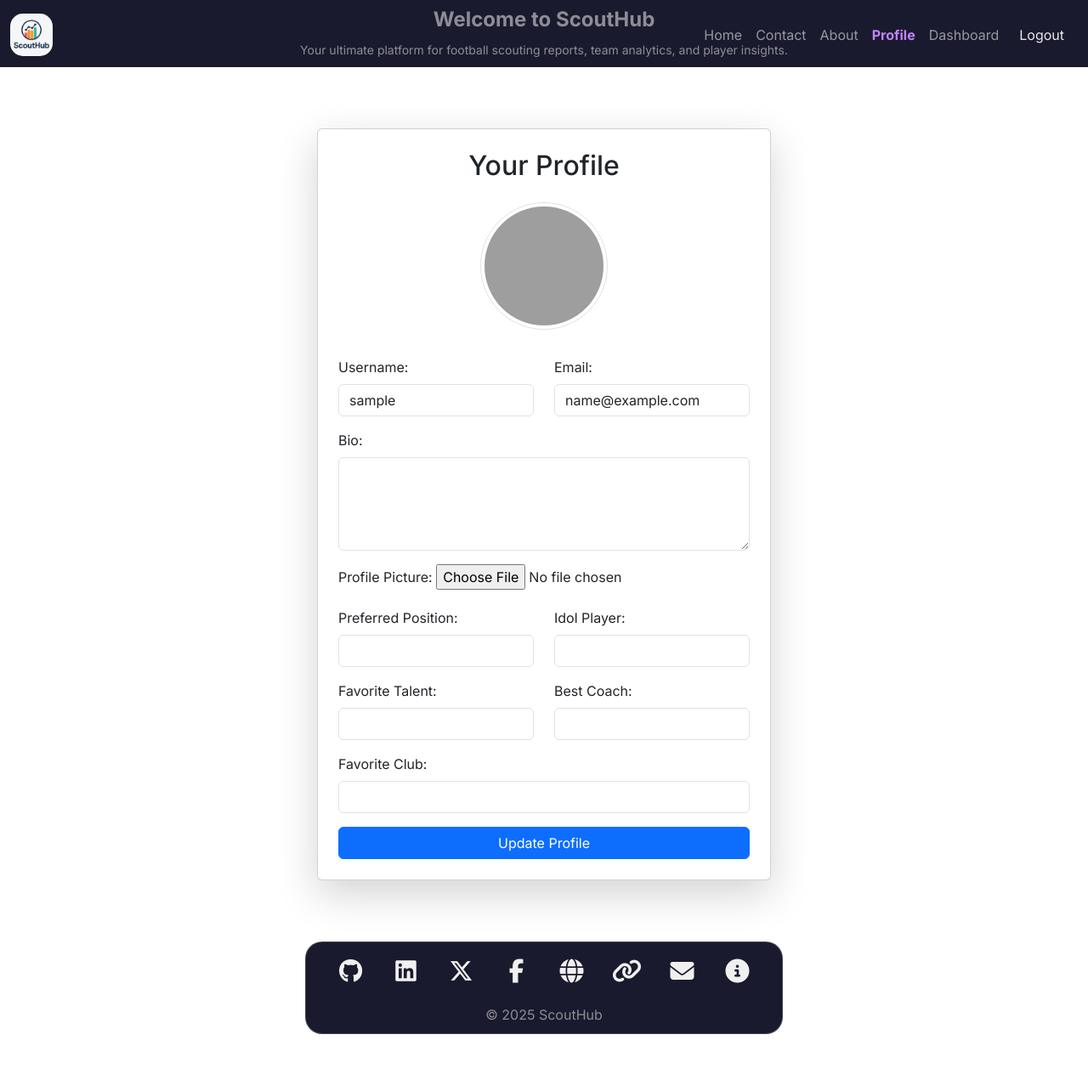
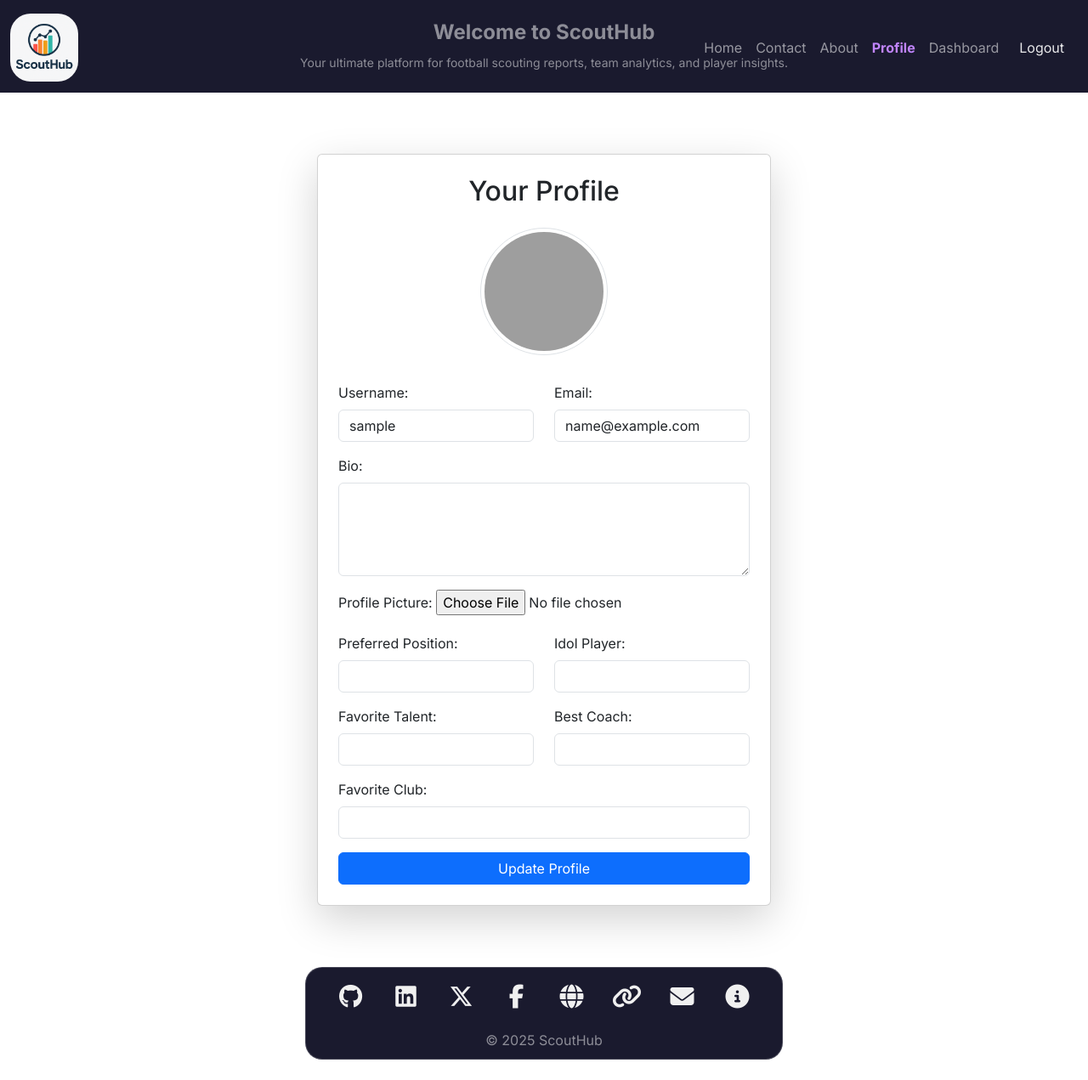
Before and after one commit to Tarik-Box/ScoutHub, a Django app: page /accounts/profile/ in a window 1280 px wide. Shown: the whole page at 85% size. Before the commit the page ends 1217 px from the top, so only its background shows below. Run offline with Django 5.2, Linux system fonts and the light colour scheme; the visitor is signed in with stand-in values (Sample User, id 1); grey boxes are pictures that could not be loaded.

Commit message:
Style: change logo height to 80px

```diff
--- a/web/static/web/css/style.css
+++ b/web/static/web/css/style.css
@@ -30,7 +30,7 @@ body {
 
 .navbar-brand img {
     max-width: 100%; /* Make image responsive */
-    height: 50px; /* Set a fixed height to control its size */
+    height: 80px; /* Set a fixed height to control its size */
     width: auto; /* Allow width to adjust to maintain aspect ratio */
     /* Adjust logo vertical alignment within the navbar if necessary */
     vertical-align: middle;
```
